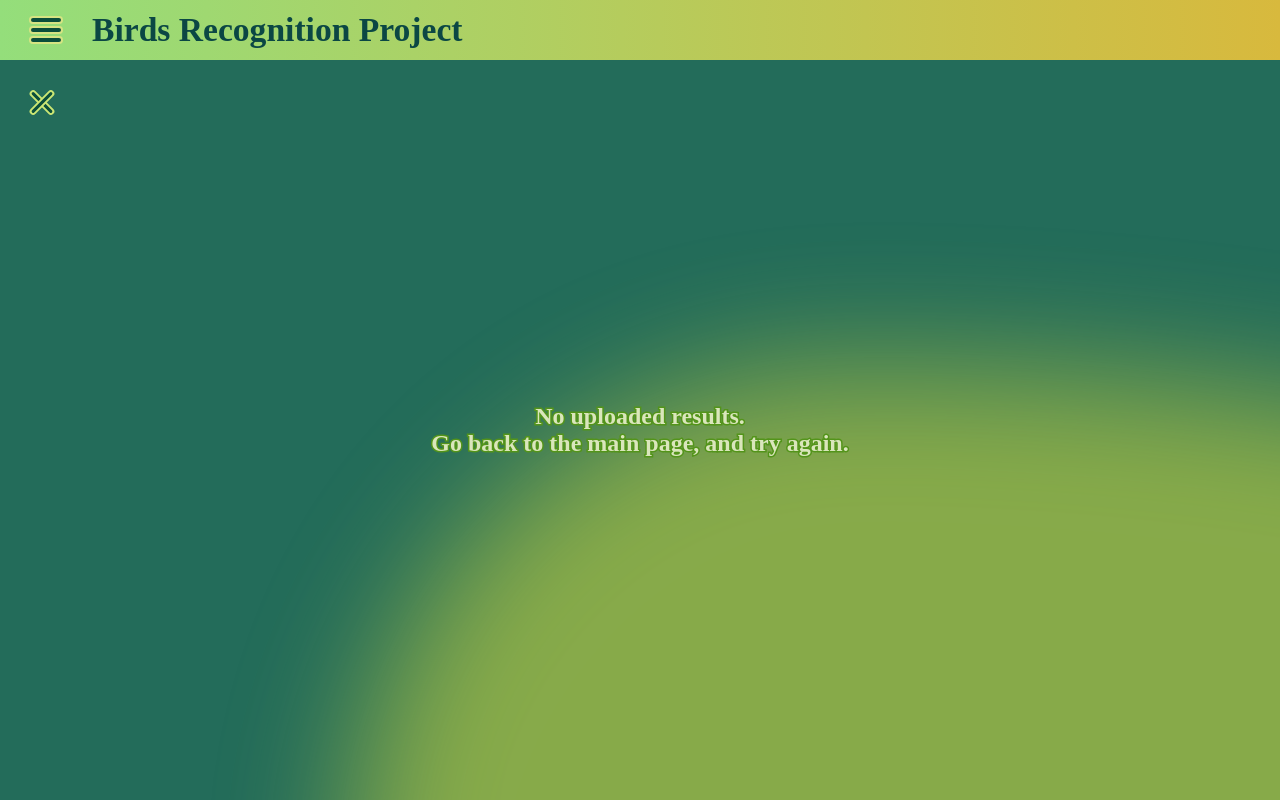
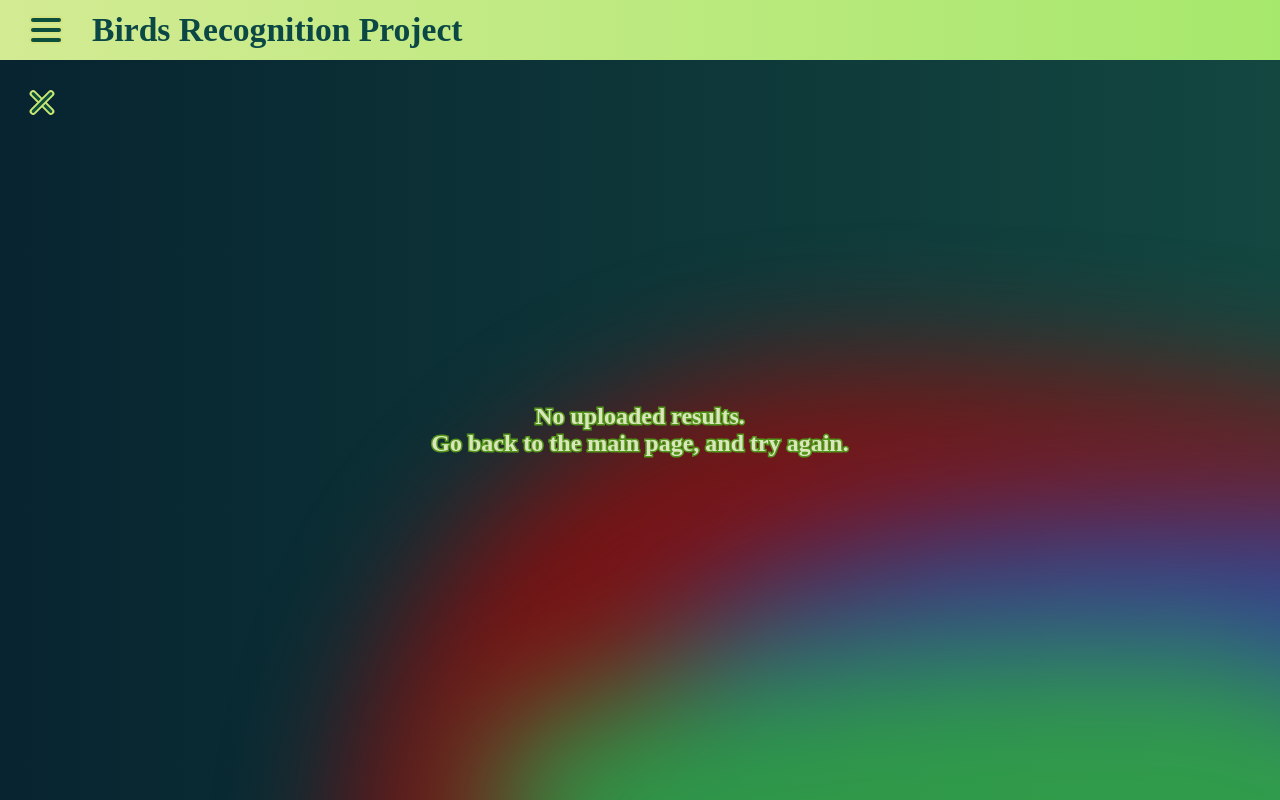
Before and after one commit to martindabuilder/BirdRecognitionApp, a React app in the folder frontend/: page /results in a window 1280 px wide. Built offline with nearby package versions, Linux system fonts and the light colour scheme; the HTML template or start-up script is replaced by a standard one.

Commit message:
Work on task bar and bird images function
Working on a transition functionality between the different pages for the taskbar. Also starting work on the bird photo extraction function.

```diff
--- a/frontend/src/App.jsx
+++ b/frontend/src/App.jsx
@@ -13,10 +13,17 @@ import "./index.css"
 
 function AppWrapper(){
     const location = useLocation()
-    const isResultsPage = location.pathname === "/results"
+    const pageTheme =
+        location.pathname === "/results"
+            ? "results-theme"
+            : location.pathname === "/birdlist"
+            ? "birdlist-theme"
+            : location.pathname === "/information"
+            ? "info-theme"
+            : "main-theme"
 
     return (
-        <div className={`app ${isResultsPage ? "results-theme" : "main-theme"}`}>
+        <div className = {`app ${pageTheme}`}>
             <TitleBar />
             <div className = "app-content">
                 <AuroraLayer />
--- a/frontend/src/components/Shared/BirdPhoto.jsx
+++ b/frontend/src/components/Shared/BirdPhoto.jsx
@@ -1,5 +1,28 @@
+import { useEffect, useState } from "react";
+
 import "./bird_photo.css";
 
-function BirdPhoto({ commonName, scientificName }) {}
+function BirdPhoto({ commonName, scientificName }) {
+    const [photo, setPhoto] = useState(null)
+    const [loading, setLoading] = useState(null)
+
+    useEffect(() => {
+        async function getBirdPhoto() {
+            setPhoto(null)
+            setLoading(null)
+
+            try {
+                const searchBird = scientificName || commonName
+
+                const params = new URLSearchParams({})
+            }
+            catch (error) {
+
+            }
+        }
+
+    })
+
+}
 
 export default BirdPhoto;
--- a/frontend/src/components/Shared/title-bar.css
+++ b/frontend/src/components/Shared/title-bar.css
@@ -1,20 +1,33 @@
-.title-bar{
+.title-bar {
     position: relative;
-    background: linear-gradient(90deg, #cb9483, #ca481d);
+    background: linear-gradient(90deg, #f1ec58, #b45b35);  /* the "default" gradient, plain static value */
     height: 60px;
     width: 100%;
     display: flex;
     align-items: center;
-    padding:0 24px;
+    padding: 0 24px;
     gap: 24px;
     box-sizing: border-box;
     font-family: 'Fraunces', serif;
     font-size: 1.4rem;
     font-weight: 600;
-    background: linear-gradient(90deg,#94de7b 0%, #d8b93d 100%);
     z-index: 10;
+    overflow: hidden;
 }
 
+.title-bar::after {
+    content: "";
+    position: absolute;
+    inset: 0;
+    background: linear-gradient(90deg, #d3eb93, #a6e86c);
+    opacity: 0;
+    transition: opacity 1.2s ease;
+    z-index: -1;
+    pointer-events: none;
+}
+.results-theme .title-bar::after { opacity: 1; }
+
+/* title bar text */
 .project-title {
     color: rgb(11, 71, 68);
 }
@@ -53,7 +66,6 @@
 /* Section containing the info and list buttons */
 .side-menu-section {
     position: fixed;
-    top: 60;
     left: 0;
     width: 350px;
     height: 100vh;
--- a/frontend/src/index.css
+++ b/frontend/src/index.css
@@ -212,8 +212,12 @@ html, body {
 
 /* results page background */
 .results-theme {
-  --aurora-base: #236c5a;
-  --aurora-c1: #bfcd41;
-  --aurora-c2: #bfcd41;
-  --aurora-c3: #bfcd41;
+  --aurora-base: linear-gradient(90deg, #072430 0%, #134740 100%);
+  --aurora-c1: #b80000;
+  --aurora-c2: #4143cd;
+  --aurora-c3: #41cd51;
 }
+
+.birdlist-theme {}
+
+.info-theme {}
```
Also changed, not shown: 1 other file (tests, documents, lock files or other folders).
